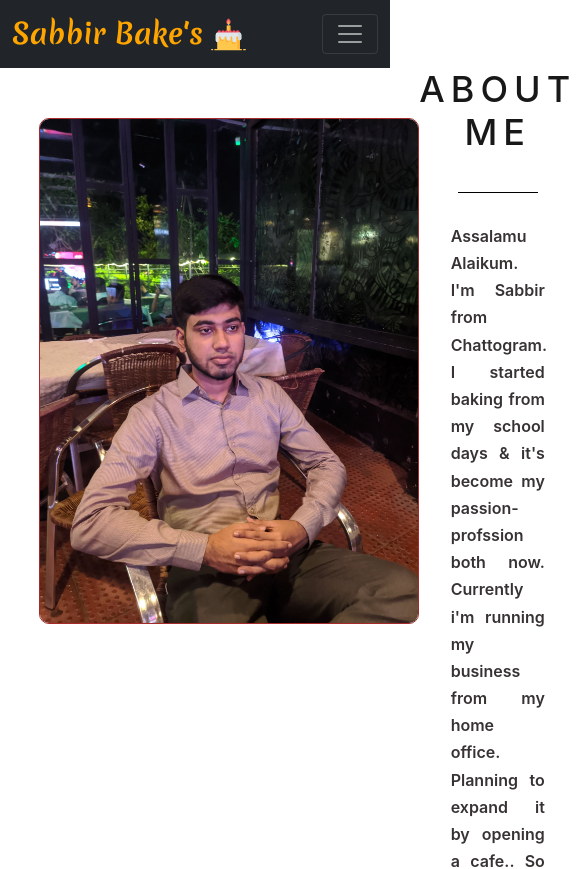
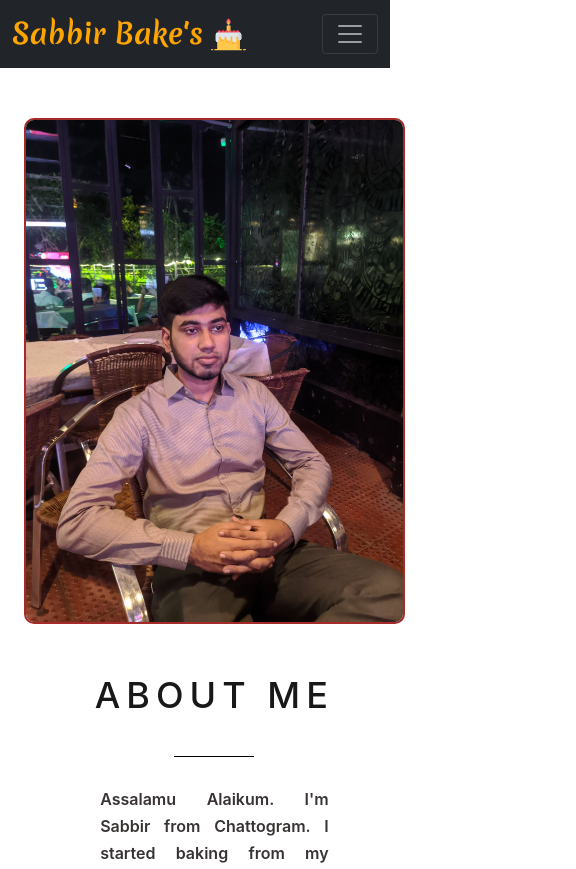
Before and after one commit to OmarFaruqueSabbir/independent-service-provider, a React (Create React App) app: page /about in a window 390 px wide. Shown: the top 869 px of the page, 576 px wide, since content can reach past the window. Built offline with nearby package versions, Linux system fonts and the light colour scheme; no server answers.

Commit message:
Homepage & About page modified

```diff
--- a/src/components/AboutMe/AboutMe.css
+++ b/src/components/AboutMe/AboutMe.css
@@ -11,10 +11,10 @@
     display: flex;
 }
 .image1 img{
-    height:60vh;
+    height: 60vh;
     margin:50px auto;
     border-radius:10px;
-    border: 1px solid brown;
+    border: 2px solid brown;
 }
 .content1{
     background-color: #ffffff;
@@ -47,26 +47,12 @@
     line-height: 1.7;
     color:#070000
 }
-.links{
-    margin: 15px 0;
-}
-.links li{
-    border: 2px solid #4158D0;
-    list-style: none;
-    border-radius: 5px;
-    padding: 10px 15px;
-    width: 160px;
-    text-align: center;
-}
-
-
-
 
 
 /*****************/
 
-@media(max-width: 900px){
-    section{
+@media(max-width: 768px){
+    .sctn{
         grid-template-columns: 1fr;
         width: 100%;
         border-radius: none;
@@ -89,16 +75,5 @@
     .content p{
         font-size: 14px;
     }
-    .links li a{
-        font-size: 14px;
-    }
-    .links{
-        margin: 5px 0;
-    }
-    .links li{
-        padding: 6px 10px;
-    }
-    .icons li i{
-        font-size: 15px;
-    }
+
 }
--- a/src/components/AboutMe/AboutMe.js
+++ b/src/components/AboutMe/AboutMe.js
@@ -4,8 +4,8 @@ import me from '../../images/me2.jpg'
 
 const AboutMe = () => {
     return (
-        <div className=''>
-            <section className='sctn' >
+        <div className='container'>
+            <section className='sctn row' >
                 <div className="image1">
                     <img src={me} alt='' />
                 </div>
--- a/src/components/Home/ChooseUs/ChooseUs.js
+++ b/src/components/Home/ChooseUs/ChooseUs.js
@@ -12,8 +12,8 @@ const ChooseUs = () => {
                             <div className="card card-just-text" data-background="color" data-color="blue" data-radius="none">
                                 <div className="content">
                                     <h6 className="category">Choose us Because:</h6>
-                                    <h4 className="title"><span href="#">Rich Makings</span></h4>
-                                    <p className="description">Sabbir Bake's produces every cake items ensuring rich taste,flavor & measuring hygiene of course </p>
+                                    <h4 className="title"><span href="#">Rich Taste</span></h4>
+                                    <p className="description">Sabbir Bake's produces every cake items ensuring rich taste,flavor & maintaining hygiene of course</p>
                                 </div>
                             </div>
                         </div>
```
